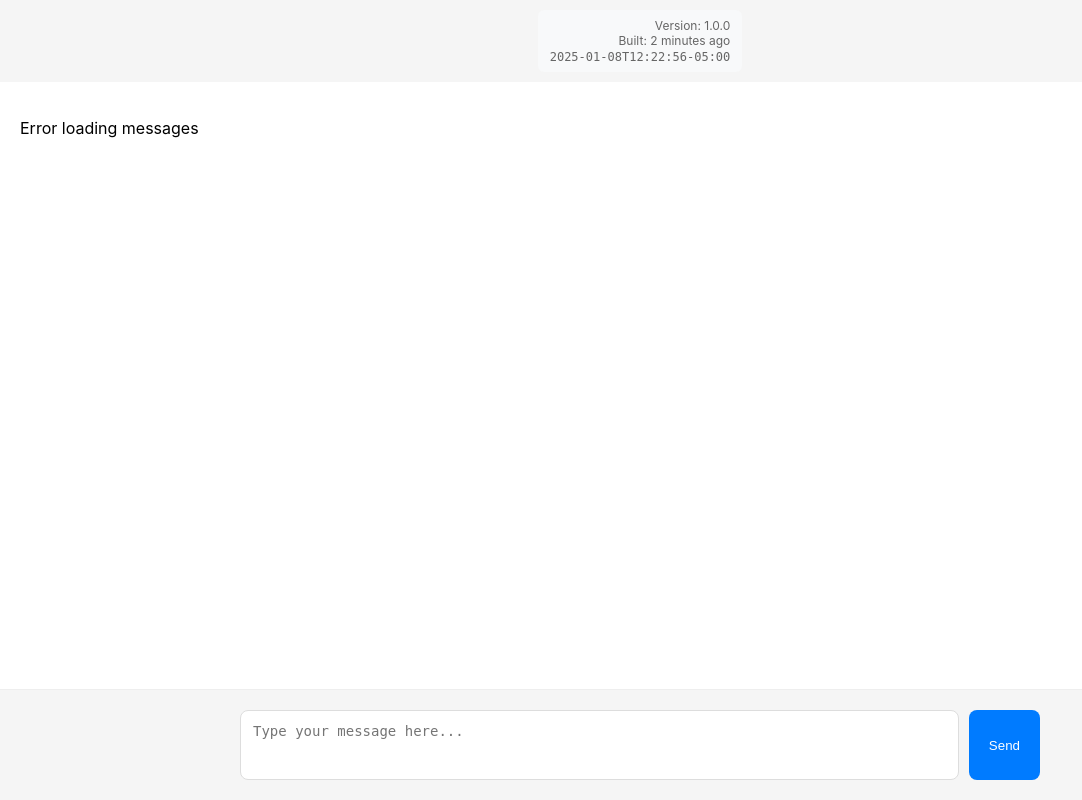
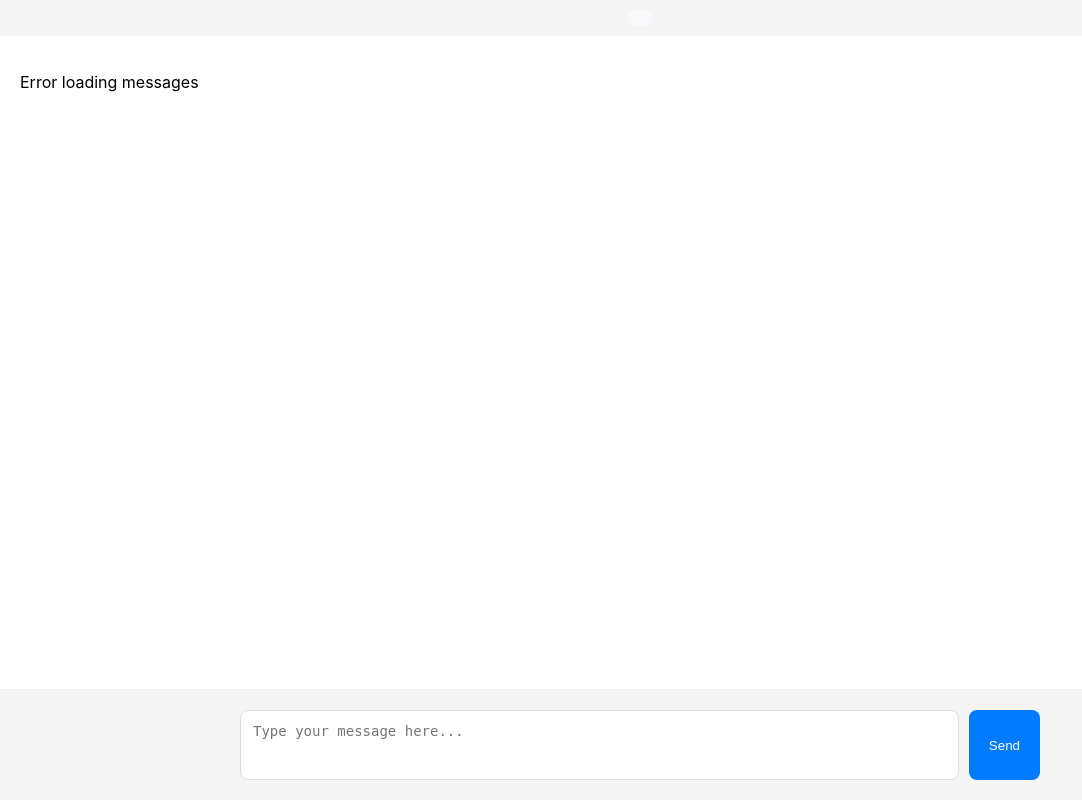
Before and after one commit to themateocm/bookchat, a Python web app: template templates/index.html in a window 1280 px wide. Shown: the whole page, without its empty margins (0-1082 px from the left). Run offline with Jinja, Linux system fonts and the light colour scheme; the template is opened without the code that fills it, so the values that code supplies are empty.

Commit message:
Refactor UI and improve message handling: change body height to min-height, enforce scrollbar visibility, and enhance message loading performance by appending messages in a single operation. Remove version info display and related functions for cleaner code.

```diff
--- a/static/css/style.css
+++ b/static/css/style.css
@@ -3,7 +3,7 @@
 body {
     font-family: -apple-system, BlinkMacSystemFont, "Segoe UI", Roboto, sans-serif;
     margin: 0;
-    height: 100vh;
+    min-height: 100vh;
     display: flex;
     flex-direction: column;
     background: #f5f5f5;
@@ -14,14 +14,18 @@
     display: flex;
     flex-direction: column;
     width: 100%;
+    max-height: 100vh;
+    overflow: hidden; /* Prevent container from scrolling */
 }
 
 #messages {
     flex: 1;
-    overflow-y: auto;
+    overflow-y: scroll; /* Force scrollbar to always show */
     background: #fff;
     padding: 20px;
     scroll-behavior: smooth;
+    display: flex;
+    flex-direction: column;
 }
 
 .message {
@@ -78,6 +82,7 @@
     background: #f5f5f5;
     padding: 20px;
     border-top: 1px solid #eee;
+    margin-top: auto; /* Push to bottom */
 }
 
 .message-input-container {
--- a/static/js/main.js
+++ b/static/js/main.js
@@ -1,51 +1,8 @@
-// BookChat JavaScript v1.0.0 (2025-01-08T12:22:56-05:00)
-
-const VERSION = {
-    number: '1.0.0',
-    timestamp: '2025-01-08T12:22:56-05:00'
-};
+// BookChat JavaScript (2025-01-08T12:20:30-05:00)
 
 document.addEventListener('DOMContentLoaded', function() {
     loadMessages();
-    updateVersionInfo();
-    // Update version age every second
-    setInterval(updateVersionInfo, 1000);
 });
-
-function updateVersionInfo() {
-    const versionDiv = document.getElementById('version-info');
-    const now = new Date();
-    const versionDate = new Date(VERSION.timestamp);
-    const ageInSeconds = Math.floor((now - versionDate) / 1000);
-
-    let ageText;
-    if (ageInSeconds < 60) {
-        ageText = `${ageInSeconds} seconds ago`;
-    } else if (ageInSeconds < 3600) {
-        const minutes = Math.floor(ageInSeconds / 60);
-        ageText = `${minutes} minute${minutes === 1 ? '' : 's'} ago`;
-    } else {
-        const hours = Math.floor(ageInSeconds / 3600);
-        ageText = `${hours} hour${hours === 1 ? '' : 's'} ago`;
-    }
-
-    versionDiv.innerHTML = `
-        <div>Version: ${VERSION.number}</div>
-        <div>Built: ${ageText}</div>
-        <div class="version-time">${VERSION.timestamp}</div>
-    `;
-}
-
-function ensureScrollToBottom() {
-    const messagesDiv = document.getElementById('messages');
-    // Request an animation frame to ensure DOM is updated
-    requestAnimationFrame(() => {
-        // Double-check in next frame to handle any late updates
-        requestAnimationFrame(() => {
-            messagesDiv.scrollTop = messagesDiv.scrollHeight;
-        });
-    });
-}
 
 async function loadMessages() {
     try {
@@ -56,16 +13,19 @@
 
         const messages = await response.json();
         const messagesDiv = document.getElementById('messages');
+
+        // Clear messages
         messagesDiv.innerHTML = '';
 
-        // Create document fragment for better performance
-        const fragment = document.createDocumentFragment();
+        // Create messages container that will hold all messages
+        const messagesContainer = document.createElement('div');
+        messagesContainer.className = 'messages-container';
+        messagesContainer.style.marginTop = 'auto'; // Push messages to bottom initially
 
         messages.forEach(msg => {
             const messageElement = document.createElement('div');
             messageElement.className = 'message';
 
-            // Create message header with author and signature status
             const header = document.createElement('div');
             header.className = 'message-header';
 
@@ -84,18 +44,19 @@
 
             messageElement.appendChild(header);
 
-            // Add message content
             const content = document.createElement('div');
             content.className = 'message-content';
             content.textContent = msg.content;
             messageElement.appendChild(content);
 
-            fragment.appendChild(messageElement);
+            messagesContainer.appendChild(messageElement);
         });
 
-        // Batch DOM updates by using fragment
-        messagesDiv.appendChild(fragment);
-        ensureScrollToBottom();
+        // Add all messages at once
+        messagesDiv.appendChild(messagesContainer);
+
+        // Scroll to bottom
+        messagesDiv.scrollTop = messagesDiv.scrollHeight;
     } catch (error) {
         console.error('Error loading messages:', error);
         document.getElementById('messages').innerHTML = '<p>Error loading messages</p>';
@@ -121,10 +82,7 @@
             throw new Error(`HTTP error! status: ${response.status}`);
         }
 
-        // Clear the input after successful send
         messageInput.value = '';
-
-        // Reload messages
         await loadMessages();
     } catch (error) {
         console.error('Error sending message:', error);
@@ -132,13 +90,11 @@
     }
 }
 
-// Add event listener for Enter key in textarea
 document.getElementById('message-input').addEventListener('keypress', function(e) {
     if (e.key === 'Enter' && !e.shiftKey) {
-        e.preventDefault(); // Prevent default to avoid newline
+        e.preventDefault();
         sendMessage();
     }
 });
 
-// Add event listener for send button
 document.getElementById('send-button').addEventListener('click', sendMessage);
```
